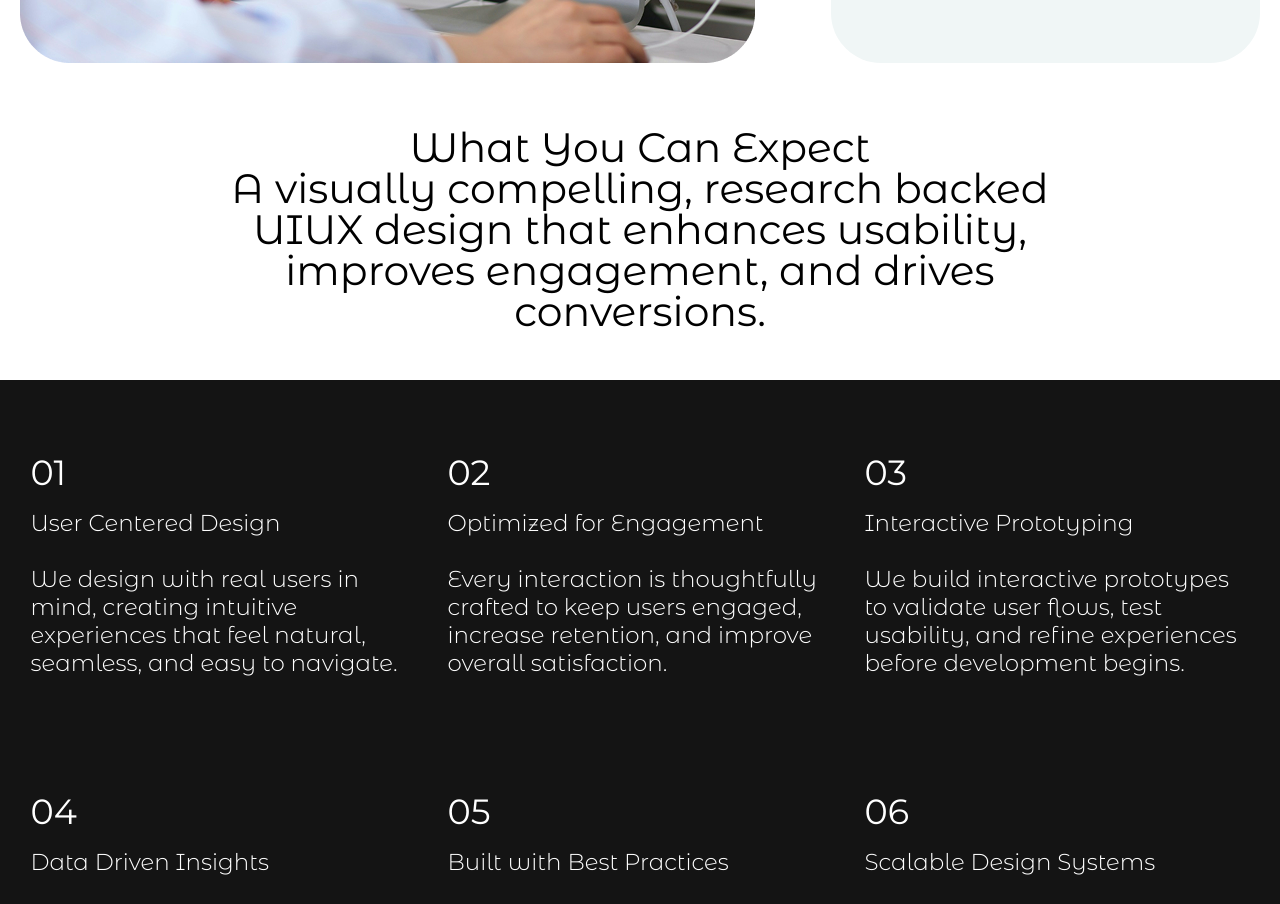
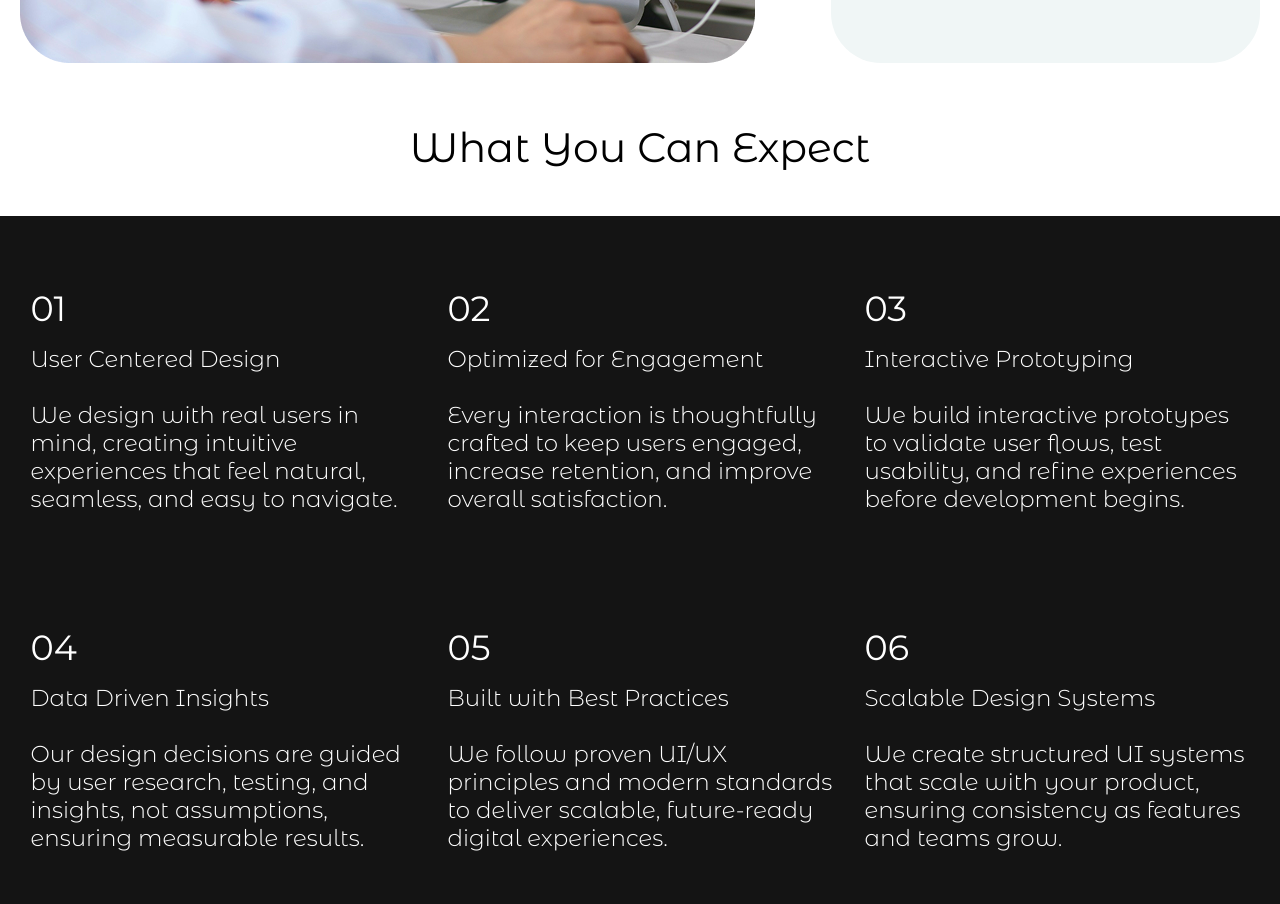
Before and after one commit to Yole-dev/bloom-revamped, a React (Create React App) app: page /ui_ux in a window 1280 px wide. Shown: the part 4280-5184 px from the top of the page. Built offline with nearby package versions, Linux system fonts and the light colour scheme.

Commit message:
Fixed alignment issue on the Approach heading for all service pages and removed excess text from the What To Expect Section on these pages

```diff
--- a/src/index.css
+++ b/src/index.css
@@ -2318,6 +2318,10 @@ p:nth-of-type(3) {
   margin-top: -8rem;
 }
 
+.branding-subservice p {
+  margin-top: -3rem;
+}
+
 .sub-service-hero-circle {
   align-self: end;
   position: relative;
@@ -2466,7 +2470,7 @@ p:nth-of-type(3) {
 }
 
 .sub-service-approach-header {
-  width: 700px;
+  width: 800px;
   display: flex;
   flex-direction: column;
   gap: 1rem;
--- a/src/pages/Branding.js
+++ b/src/pages/Branding.js
@@ -49,7 +49,7 @@ function HeaderSection() {
         waves of lasting influence
       </p>
 
-      <div className="sub-service-hero">
+      <div className="sub-service-hero branding-subservice">
         <p>Brand Design</p>
         <img src={image1} alt="" />
         <CircleButton
@@ -65,8 +65,7 @@ function HeaderSection() {
       <p>
         Branding is how people recognize you, trust you, and choose you. At
         Bloom Digitale, we help businesses shape clear, credible brand
-        identities that communicate value instantly and consistently, across
-        every touchpoint.
+        identities that communicate value instantly and consistently.
       </p>
     </ComponentAnimation>
   );
--- a/src/pages/Ecommerce.js
+++ b/src/pages/Ecommerce.js
@@ -161,10 +161,7 @@ function EcommerceApproachSection() {
 function WhatToExpectSection() {
   return (
     <ComponentAnimation className="expectation-container">
-      <p>
-        What You Can Expect <br />A high-converting eCommerce website that is
-        fast, responsive, and built to scale.
-      </p>
+      <p>What You Can Expect</p>
 
       <section className="expectation-section ecommerce-expectations">
         <div className="expectation">
--- a/src/pages/MobileAppDevelopment.js
+++ b/src/pages/MobileAppDevelopment.js
@@ -166,10 +166,7 @@ function MobileAppApproachSection() {
 function WhatToExpectSection() {
   return (
     <ComponentAnimation className="expectation-container">
-      <p>
-        What You Can Expect <br />A high performing mobile application that is
-        visually refined, responsive, and built to scale with your business.
-      </p>
+      <p>What You Can Expect</p>
 
       <section className="expectation-section MobileApp-expectations">
         <div className="expectation">
--- a/src/pages/UiUx.js
+++ b/src/pages/UiUx.js
@@ -164,11 +164,7 @@ function UiUxApproachSection() {
 function WhatToExpectSection() {
   return (
     <ComponentAnimation className="expectation-container">
-      <p>
-        What You Can Expect <br />A visually compelling, research backed UIUX
-        design that enhances usability, improves engagement, and drives
-        conversions.
-      </p>
+      <p>What You Can Expect</p>
 
       <section className="expectation-section design-expectations">
         <div className="expectation">
--- a/src/pages/WebDevelopment.js
+++ b/src/pages/WebDevelopment.js
@@ -159,10 +159,7 @@ function WebDevApproachSection() {
 function WhatToExpectSection() {
   return (
     <ComponentAnimation className="expectation-container">
-      <p>
-        What You Can Expect <br />A high-performing, data-driven website built
-        to attract, engage, and convert.
-      </p>
+      <p>What You Can Expect</p>
 
       <section className="expectation-section web-dev-expectations">
         <div className="expectation">
```
